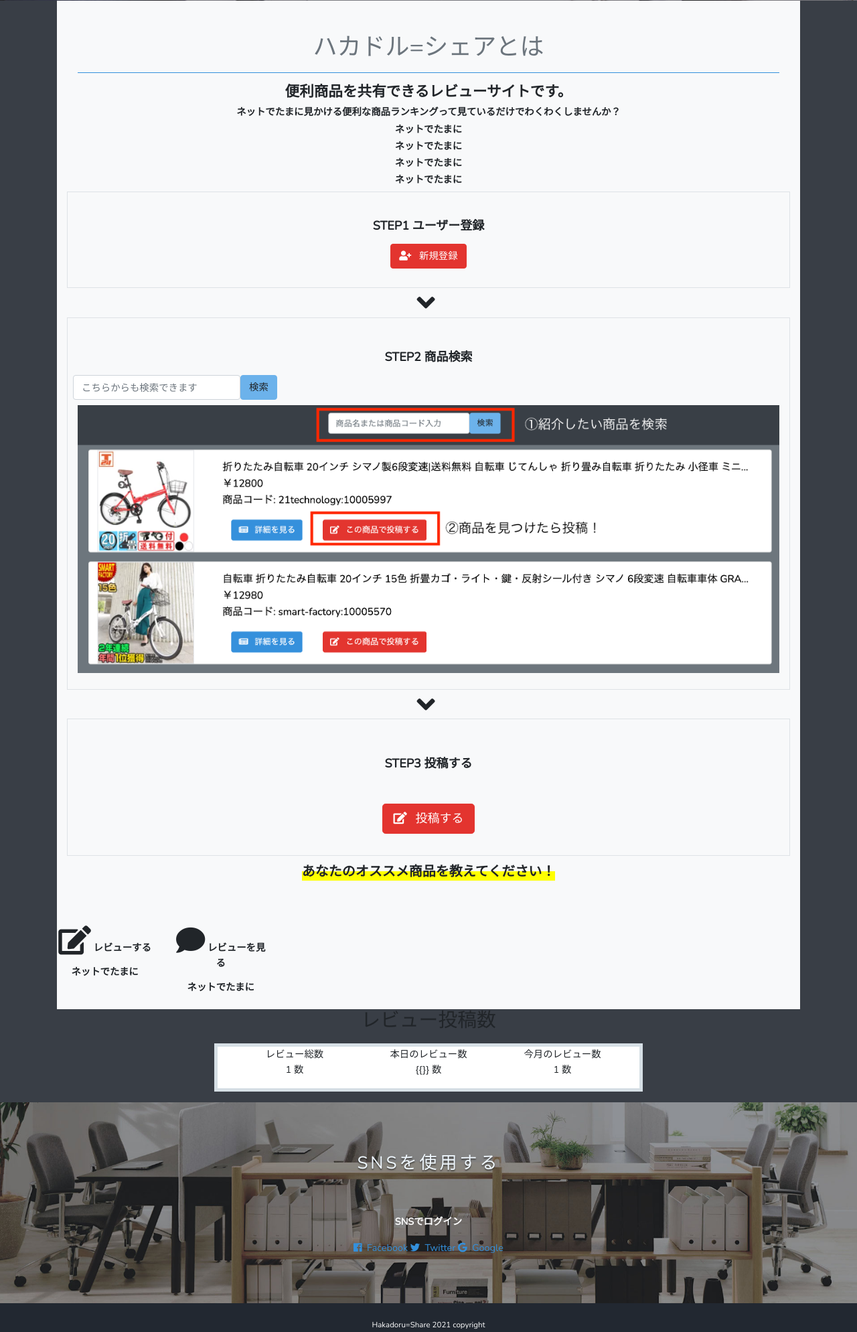
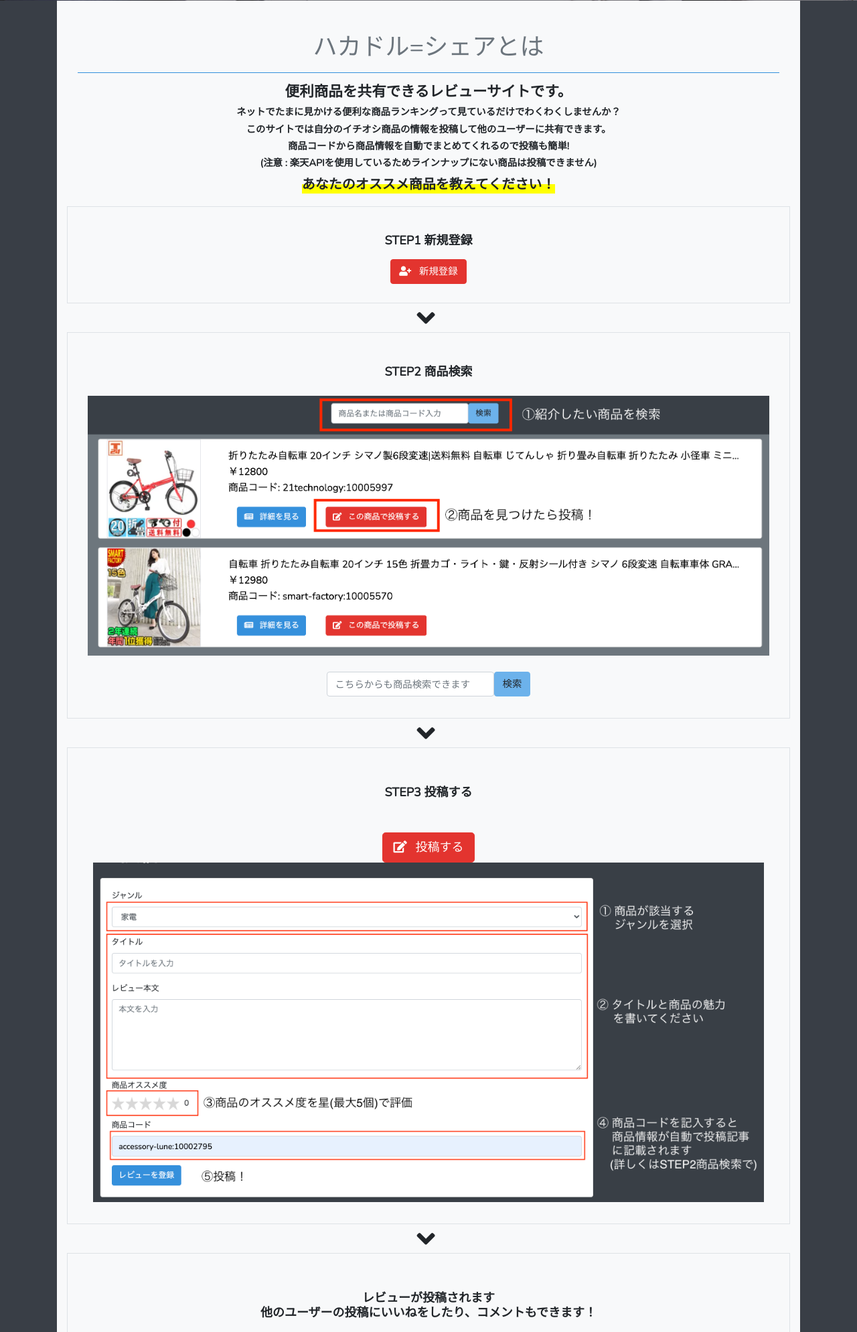
Before and after one commit to takamo111/hakadoru-share-app, a Laravel app: page / in a window 1280 px wide. Shown: the part 585-2574 px from the top of the page at 67% size. Run offline with Laravel 8, Linux system fonts and the light colour scheme; style sheets or scripts are compiled from the project's sources; parts of the project's set-up code (start-up, migrations or seed data) failed here and were passed over; some libraries are stand-ins or nearby versions.

Commit message:
ビュー修正

```diff
--- a/app/Article.php
+++ b/app/Article.php
@@ -47,6 +47,6 @@
     }
 
     protected $fillable = [
-        'title', 'body', 'image_url',
+        'title', 'body', 'article_rating','r_image_url_a','r_image_url_b','r_image_url_c', 'r_name','r_caption','r_item_url','r_price','r_shop','r_code'
     ];
 }
--- a/app/Comment.php
+++ b/app/Comment.php
@@ -9,7 +9,7 @@
 {
     //
 
-   protected $fillable = ['text', 'user_id', 'article_id'];
+   protected $fillable = ['text','comment_rating', 'user_id', 'article_id'];
 
    public function user()
    {
--- a/app/Http/Requests/CommentRequest.php
+++ b/app/Http/Requests/CommentRequest.php
@@ -25,6 +25,7 @@
     {
         return [
             'text' => 'required|max:200',
+            'comment_rating' => 'required|max:200',
 
         ];
     }
@@ -33,7 +34,7 @@
     {
         return [
             'text' => 'コメント',
-
+            'comment_rating' => '星評価',
         ];
     }
 }
--- a/package.json
+++ b/package.json
@@ -24,6 +24,7 @@
         "vue-template-compiler": "^2.6.11"
     },
     "dependencies": {
+        "mdbootstrap": "^4.19.2",
         "vue-star-rating": "^1.7.0"
     }
 }
--- a/resources/views/index.blade.php
+++ b/resources/views/index.blade.php
@@ -38,13 +38,13 @@
             </div>
             <h4 class="text-center font-weight-bold">便利商品を共有できるレビューサイトです。</h4>
             <h6 class="text-center font-weight-bold">ネットでたまに見かける便利な商品ランキングって見ているだけでわくわくしませんか？</h6>
-            <h6 class="text-center font-weight-bold">ネットでたまに</h6>
-            <h6 class="text-center font-weight-bold">ネットでたまに</h6>
-            <h6 class="text-center font-weight-bold">ネットでたまに</h6>
-            <h6 class="text-center font-weight-bold">ネットでたまに</h6>
+            <h6 class="text-center font-weight-bold">このサイトでは自分のイチオシ商品の情報を投稿して他のユーザーに共有できます。</h6>
+            <h6 class="text-center font-weight-bold">商品コードから商品情報を自動でまとめてくれるので投稿も簡単!</h6>
+            <h6 class="text-center font-weight-bold">(注意 : 楽天APIを使用しているためラインナップにない商品は投稿できません)</h6>
 
+            <p class="text-center font-weight-bold mt-2"> <span style="background: linear-gradient(transparent 50%, yellow 50%); font-size: 20px;">あなたのオススメ商品を教えてください！</span> </p>
             <div class="container py-4 border">
-              <h5 class="text-center font-weight-bold my-3">STEP1 ユーザー登録</h5>
+              <h5 class="text-center font-weight-bold my-3">STEP1 新規登録</h5>
               <div class="text-center my-1">
                 <a href="{{ route('register') }}" class="btn btn-danger btn">
                 <i class="fa fa-user-plus mr-2"></i>
@@ -57,18 +57,18 @@
             </div>
             <div class="container py-4 border">
               <h5 class="text-center font-weight-bold mt-4">STEP2 商品検索</h5>
+              <div class="container">
+                    <img src="{{ asset('images/search.png') }}" class="img-fluid my-3" alt="Responsive image" width="100%" height="100%"></img>
+                  </div>
               <div class="row justify-content-center">
                 <div>
                   <div class="card-body card-body-top p-2">
                     <form class="form-inline" action="{{ route('searchs.index') }}" method="get">
                       <div class="form-group">
-                      <input type="text" name="keyword"  class="form-control" style="width:250px;" placeholder="こちらからも検索できます">
+                      <input type="text" name="keyword"  class="form-control" style="width:250px;" placeholder="こちらからも商品検索できます">
                       </div>
                       <input type="submit" value="検索" class="btn btn-info">
                     </form>
-                  </div>
-                  <div class="container">
-                    <img src="{{ asset('images/search.png') }}" class="img-fluid" alt="Responsive image" width="100%" height="100%"></img>
                   </div>
                 </div>
               </div>
@@ -83,6 +83,23 @@
                   <a href="{{route('articles.create')}}" class="btn btn-danger btn-lg">
                   <i class="fa fa-edit mr-2"></i>
                     投稿する
+                  </a>
+                  <div class="container">
+                    <img src="{{ asset('images/article.png') }}" class="img-fluid" alt="Responsive image" width="100%" height="100%"></img>
+                  </div>
+                </div>
+              </div>
+            </div>
+            <div class="row justify-content-center">
+            <i class="fa fa-angle-down fa-3x mr-2"  ></i>
+            </div>
+            <div class="container py-4 border">
+              <div class="card-body card-body-top p-2">
+                <h5 class="text-center font-weight-bold mt-4">レビューが投稿されます<br>他のユーザーの投稿にいいねをしたり、コメントもできます！ </h5>
+                <div class="text-center mt-5">
+                  <a href=" /articles" class="btn btn-danger btn-lg">
+                  <i class="fa fa-edit mr-2"></i>
+                    レビューを見る<br>
                   </a>
                 </div>
               </div>
@@ -103,35 +120,6 @@
                   <h6 class="text-center font-weight-bold mt-3">ネットでたまに</h6>
                 </div>
               </div>
-            </div>
-          </div>
-        </div>
-      </div>
-      <!--数値集計 -->
-      <div class="row">
-        <div class="col-md-12 mb-6 text-center">
-          <h2>レビュー投稿数</h2>
-          <div class="center-review row col-md-6 mx-auto  mb-3 mt-3" >
-            <div class="col-md-4  col-12">
-              <div class="card-ttl">レビュー総数</div>
-              <p class="w-75 mx-auto">
-                1
-                <span class="bold2">数</span>
-              </p>
-            </div>
-            <div class="col-md-4  col-12">
-              <div class="card-ttl">本日のレビュー数</div>
-              <p class="w-75 mx-auto">
-              {{}}
-                <span class="bold2">数</span>
-              </p>
-            </div>
-            <div class="col-md-4  col-12">
-              <div class="card-ttl">今月のレビュー数</div>
-              <p class="w-75 mx-auto">
-                1
-                <span class="bold2">数</span>
-              </p>
             </div>
           </div>
         </div>
```
Also changed, not shown: app/Http/Controllers/ArticleController.php (+2 -12 lines), resources/views/articles/edit.blade.php (+1 -9 lines), resources/views/articles/index.blade.php (+4 -4 lines), resources/views/articles/show.blade.php (+10 -3 lines), database/migrations/2021_03_01_093424_create_articles_table.php, package-lock.json, public/images/detail.png (added), resources/js/components/ArticleLike.vue (line endings or trailing spaces).
